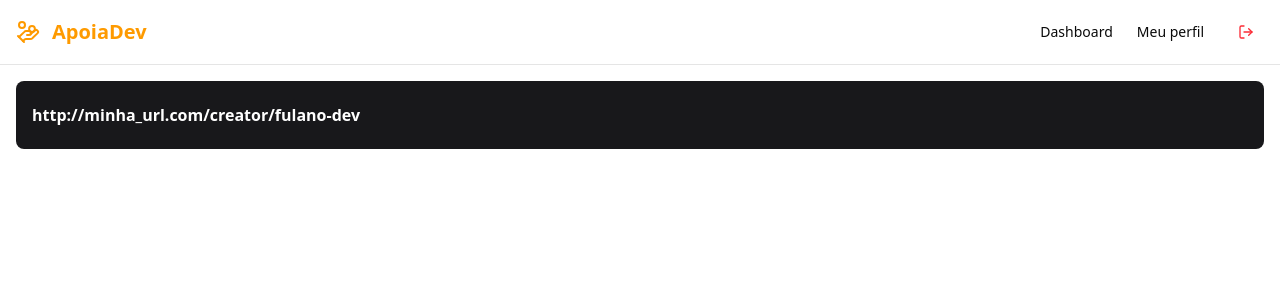
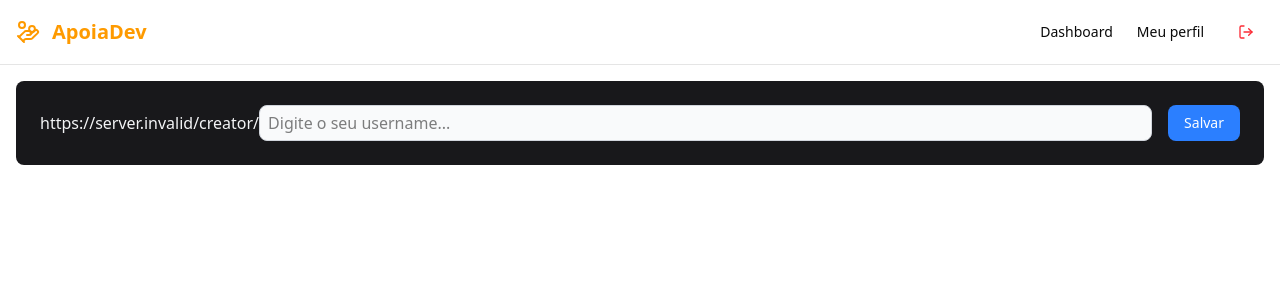
Before and after one commit to fmascena-dev/apoia_dev, a Next.js app: page /dashboard/me in a window 1280 px wide. Shown: the top 300 px of the page. Built offline with nearby package versions, Linux system fonts and the light colour scheme; no server answers; sample sign-in values are in the browser's storage.

Commit message:
feat: criando page de usuário para cadastro e exibição da URL

```diff
--- a/src/app/dashboard/me/page.tsx
+++ b/src/app/dashboard/me/page.tsx
@@ -1,17 +1,28 @@
-export default function Me() {
+import { auth } from '@/lib/auth';
+import { redirect } from 'next/navigation';
+import { UrlPreview } from './_components/url';
+
+export default async function Me() {
+  const session = await auth();
+
+  if (!session?.user) {
+    redirect('/');
+  }
+
+  const userData = {
+    id: session.user.id,
+    name: session.user?.name || null,
+    email: session.user.email,
+    username: session.user?.username || null,
+    bio: session.user?.bio || null,
+    image: session.user?.image || null,
+  };
+
   return (
     <main className="w-full h-full flex gap-4 flex-col items-center p-4">
-      <section
-        className="w-full flex lg:flex-row flex-col lg:items-center mx-auto bg-zinc-900 rounded-md p-4 gap-2"
-      >
-        <p
-          className="w-fit h-9 rounded-md flex items-center font-semibold text-white"
-        >
-          http://minha_url.com/creator/fulano-dev
-        </p>
+      <section className="w-full flex lg:flex-row flex-col lg:items-center mx-auto bg-zinc-900 rounded-md p-4 gap-2">
+        <UrlPreview username={userData.username} />
       </section>
-
-
-    </main >
-  )
+    </main>
+  );
 }
```
